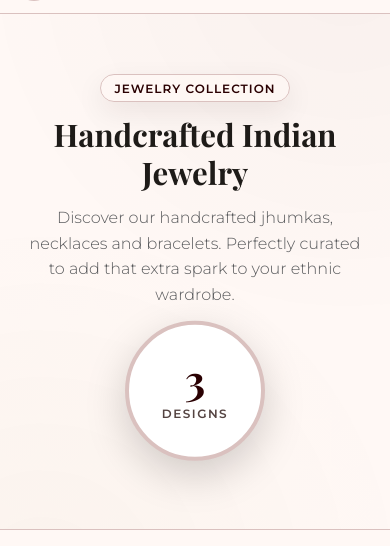
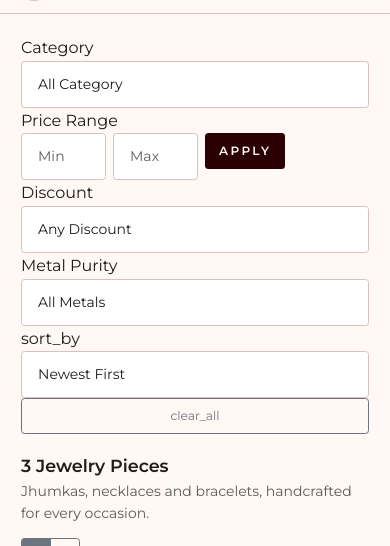
Before and after one commit to richherbalsoap/HYPEHAVENHUB, a Django app: page /products/ in a window 390 px wide. Shown: the part 111-657 px from the top of the page. Run offline with Django 5.2, Linux system fonts and the light colour scheme; data comes from the database, SQL or seed files in the repository; both versions use the stored data as it was after the commit; data that the repository does not hold is empty; parts of the project's set-up code (start-up, migrations or seed data) failed here and were passed over.

Commit message:
UI update: removed banner and placed horizontal filter in product list

```diff
--- a/temp_fix/HYPEHAVENHUB-main/templates/store/product_list.html
+++ b/temp_fix/HYPEHAVENHUB-main/templates/store/product_list.html
@@ -1,112 +1,73 @@
 {% extends 'base.html' %}
 {% load static %}
+{% load i18n_store %}
 
 {% block title %}Jhumka Box Sets - HYPEHAVENHUB{% endblock %}
 
 {% block content %}
-<section class="catalog-hero position-relative overflow-hidden">
-  <div class="catalog-hero-bg"></div>
-  <div class="container-fluid px-4 position-relative z-1">
-    <div class="catalog-hero-inner row align-items-center">
-      <div class="col-lg-8 text-center text-lg-start">
-        <div class="section-eyebrow d-inline-block px-3 py-1 rounded-pill mb-3" style="background: rgba(255,248,245,0.6); color: var(--primary); font-weight: 600; font-size: 12px; letter-spacing: 1px; text-transform: uppercase; border: 1px solid var(--outline-variant); box-shadow: var(--shadow);">
-          {% if selected_category %}
-            {{ selected_category_name|default:"Jewelry Collection" }}
-          {% else %}
-            Jewelry Collection
-          {% endif %}
+<div class="container-fluid px-4 py-4">
+  <!-- Horizontal filter bar -->
+  <form method="GET" id="filterForm" class="horizontal-filter-bar mb-4">
+    {% if q %}<input type="hidden" name="q" value="{{ q }}">{% endif %}
+
+    <div class="filter-item">
+      <label class="filter-label">Category</label>
+      <select name="category" class="form-select form-select-sm" onchange="document.getElementById('filterForm').submit()">
+        <option value="" {% if not selected_category %}selected{% endif %}>All Category</option>
+        {% for cat in categories %}
+          <option value="{{ cat.slug }}" {% if selected_category == cat.slug %}selected{% endif %}>{{ cat.name }}</option>
+        {% endfor %}
+      </select>
     </div>
-        <h1 class="display-4 fw-bold mb-3" style="font-family: 'Playfair Display', serif; color: var(--on-surface); line-height: 1.2;">
-          {% if selected_category %}
-            {{ selected_category_name|default:"Handcrafted Jewelry" }}
-          {% else %}
-            Handcrafted Indian Jewelry
-          {% endif %}
-        </h1>
-        <p class="lead text-muted mb-0" style="font-size: 16px; max-width: 600px; margin: 0 auto 0 0;">
-          Discover our handcrafted jhumkas, necklaces and bracelets. Perfectly curated to add that extra spark to your ethnic wardrobe.
-        </p>
-      </div>
-      <div class="col-lg-4 text-center mt-4 mt-lg-0">
-        <div class="catalog-hero-count d-inline-flex flex-column align-items-center justify-content-center bg-white rounded-circle shadow-lg" style="width: 140px; height: 140px; border: 4px solid var(--outline-variant); animation: float 4s ease-in-out infinite;">
-          <strong style="font-family: 'Playfair Display', serif; font-size: 3rem; color: var(--primary); line-height: 1;">{{ page_obj.paginator.count }}</strong>
-          <span style="color: var(--on-surface-variant); font-size: 12px; font-weight: 600; text-transform: uppercase; letter-spacing: 1.5px; margin-top: 4px; font-family: 'Montserrat', sans-serif;">Designs</span>
+
+    <div class="filter-item price-item">
+      <label class="filter-label">Price Range</label>
+      <div class="d-flex gap-2">
+        <input type="number" name="min_price" class="form-control form-control-sm" placeholder="Min" value="{{ selected_min_price }}" style="width: 85px;">
+        <input type="number" name="max_price" class="form-control form-control-sm" placeholder="Max" value="{{ selected_max_price }}" style="width: 85px;">
+        <button type="submit" class="btn btn-artisan-primary btn-sm px-3" style="height: 36px;">Apply</button>
       </div>
     </div>
-    </div>
-  </div>
-</section>
 
-
-
-<div class="container-fluid px-4 py-4">
-  <div class="row g-4">
-    <div class="col-lg-3 d-none d-lg-block">
-      <form method="GET" id="filterForm">
-        <div class="d-flex justify-content-between align-items-center mb-3">
-          <h6 class="fw-700 mb-0" style="font-size: 16px;">Filters</h6>
-          <a href="{% url 'product_list' %}" class="small" style="color: var(--primary);">Clear All</a>
-        </div>
-
-        {% if q %}<input type="hidden" name="q" value="{{ q }}">{% endif %}
-        {% if sort %}<input type="hidden" name="sort" value="{{ sort }}">{% endif %}
-
-        <div class="filter-card">
-          <div class="filter-title">Category</div>
-          <label class="filter-option">
-            <input type="radio" name="category" value="" {% if not selected_category %}checked{% endif %} onchange="document.getElementById('filterForm').submit()">
-            All Jewelry
-          </label>
-          {% for cat in categories %}
-          <label class="filter-option">
-            <input type="radio" name="category" value="{{ cat.slug }}" {% if selected_category == cat.slug %}checked{% endif %} onchange="document.getElementById('filterForm').submit()">
-            {{ cat.name }}
-          </label>
+    <div class="filter-item">
+      <label class="filter-label">Discount</label>
+      <select name="discount" class="form-select form-select-sm" onchange="document.getElementById('filterForm').submit()">
+        <option value="" {% if not selected_discount %}selected{% endif %}>Any Discount</option>
+        {% for d in discount_opts %}
+          <option value="{{ d }}" {% if selected_discount == d %}selected{% endif %}>{{ d }}% and above</option>
         {% endfor %}
-        </div>
-
-        <div class="filter-card">
-          <div class="filter-title">Price Range</div>
-          <div class="d-flex gap-2">
-            <input type="number" name="min_price" class="form-control form-control-sm" placeholder="Min" value="{{ selected_min_price }}">
-            <input type="number" name="max_price" class="form-control form-control-sm" placeholder="Max" value="{{ selected_max_price }}">
-          </div>
-          <button type="submit" class="btn btn-artisan-primary btn-sm mt-2 w-100">Apply</button>
-        </div>
-
-        <div class="filter-card">
-          <div class="filter-title">Discount</div>
-          <label class="filter-option">
-            <input type="radio" name="discount" value="" {% if not selected_discount %}checked{% endif %} onchange="document.getElementById('filterForm').submit()">
-            Any
-          </label>
-          {% for d in discount_opts %}
-          <label class="filter-option">
-            <input type="radio" name="discount" value="{{ d }}" {% if selected_discount == d %}checked{% endif %} onchange="document.getElementById('filterForm').submit()">
-            {{ d }}% and above
-          </label>
-          {% endfor %}
+      </select>
     </div>
 
     {% if metal_purities %}
-        <div class="filter-card">
-          <div class="filter-title">Metal Purity</div>
-          <label class="filter-option">
-            <input type="radio" name="metal_purity" value="" {% if not selected_metal_purity %}checked{% endif %} onchange="document.getElementById('filterForm').submit()">
-            All Metals
-          </label>
+    <div class="filter-item">
+      <label class="filter-label">Metal Purity</label>
+      <select name="metal_purity" class="form-select form-select-sm" onchange="document.getElementById('filterForm').submit()">
+        <option value="" {% if not selected_metal_purity %}selected{% endif %}>All Metals</option>
         {% for purity in metal_purities %}
-          <label class="filter-option">
-            <input type="radio" name="metal_purity" value="{{ purity }}" {% if selected_metal_purity == purity %}checked{% endif %} onchange="document.getElementById('filterForm').submit()">
-            {{ purity }}
-          </label>
+          <option value="{{ purity }}" {% if selected_metal_purity == purity %}selected{% endif %}>{{ purity }}</option>
         {% endfor %}
+      </select>
     </div>
     {% endif %}
-      </form>
+
+    <div class="filter-item">
+      <label class="filter-label">{% t "sort_by" %}</label>
+      <select name="sort" class="form-select form-select-sm" onchange="document.getElementById('filterForm').submit()">
+        <option value="-created_at" {% if sort == '-created_at' %}selected{% endif %}>Newest First</option>
+        <option value="price_low" {% if sort == 'price_low' %}selected{% endif %}>Price: Low to High</option>
+        <option value="price_high" {% if sort == 'price_high' %}selected{% endif %}>Price: High to Low</option>
+        <option value="popularity" {% if sort == 'popularity' %}selected{% endif %}>Popularity</option>
+      </select>
     </div>
 
-    <div class="col-lg-9">
+    <div class="filter-item ms-lg-auto w-100-mobile">
+      <a href="{% url 'product_list' %}" class="btn btn-outline-secondary btn-sm px-3 d-flex align-items-center justify-content-center w-100" style="height: 36px; min-width: 100px;">{% t "clear_all" %}</a>
+    </div>
+  </form>
+
+  <div class="row g-4">
+    <div class="col-12">
       <div class="d-flex justify-content-between align-items-center mb-4 flex-wrap gap-3">
         <div>
           <h5 class="fw-600 mb-1">
@@ -115,20 +76,8 @@
           </h5>
           <div class="text-muted small">Jhumkas, necklaces and bracelets, handcrafted for every occasion.</div>
         </div>
-        <form class="d-flex gap-2 align-items-center" method="GET" id="sortForm">
-          {% if q %}<input type="hidden" name="q" value="{{ q }}">{% endif %}
-          {% if selected_category %}<input type="hidden" name="category" value="{{ selected_category }}">{% endif %}
-          {% if selected_min_price %}<input type="hidden" name="min_price" value="{{ selected_min_price }}">{% endif %}
-          {% if selected_max_price %}<input type="hidden" name="max_price" value="{{ selected_max_price }}">{% endif %}
-          {% if selected_discount %}<input type="hidden" name="discount" value="{{ selected_discount }}">{% endif %}
-          <label class="text-muted small me-1">Sort:</label>
-          <select name="sort" class="form-select form-select-sm" style="width: auto;" onchange="this.form.submit()">
-            <option value="-created_at" {% if sort == '-created_at' %}selected{% endif %}>Newest First</option>
-            <option value="price_low" {% if sort == 'price_low' %}selected{% endif %}>Price: Low to High</option>
-            <option value="price_high" {% if sort == 'price_high' %}selected{% endif %}>Price: High to Low</option>
-            <option value="popularity" {% if sort == 'popularity' %}selected{% endif %}>Popularity</option>
-          </select>
-          <div class="btn-group ms-2" role="group" aria-label="View toggle">
+
+        <div class="btn-group" role="group" aria-label="View toggle">
           <button type="button" class="btn btn-sm btn-outline-secondary active" id="btnGrid" onclick="toggleView('grid')" title="Grid View">
             <span class="material-symbols-outlined fs-6">grid_view</span>
           </button>
@@ -136,13 +85,12 @@
             <span class="material-symbols-outlined fs-6">view_list</span>
           </button>
         </div>
-        </form>
       </div>
 
       {% if products %}
       <div class="row g-4" id="catalogGrid">
         {% for product in products %}
-        <div class="col-6 col-md-4 col-xl-4">
+        <div class="col-6 col-md-4 col-lg-3">
           {% include 'store/_product_card.html' with product=product %}
         </div>
         {% endfor %}
@@ -172,9 +120,10 @@
       <div class="empty-state">
         <div class="text-center py-5">
           <span class="material-symbols-outlined text-muted mb-3" style="font-size: 48px;">search_off</span>
-          <h5>No products found</h5>
+          <h5>{% t "no_products" %}</h5>
           <p class="text-muted">Try adjusting your filters to find what you're looking for.</p>
-          <a href="{% url 'product_list' %}" class="btn btn-artisan-outline mt-3">Clear Filters</a>
+          <a href="{% url 'product_list' %}" class="btn btn-artisan-outline mt-3">{% t "clear_all" %}</a>
+        </div>
       </div>
       {% endif %}
     </div>
```
Also changed, not shown: db.sqlite3. Lines whose indentation alone changed are shown as unchanged.
